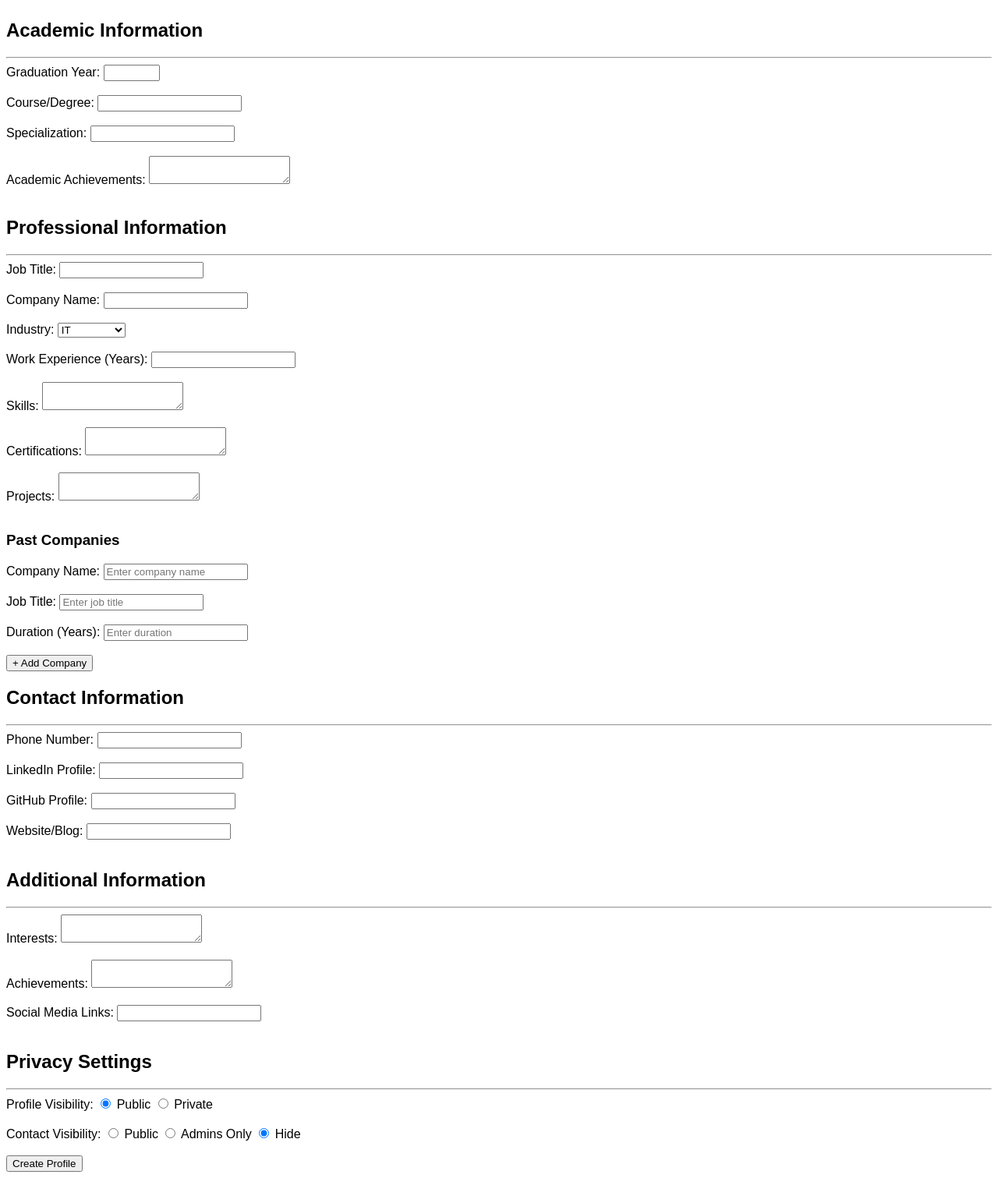
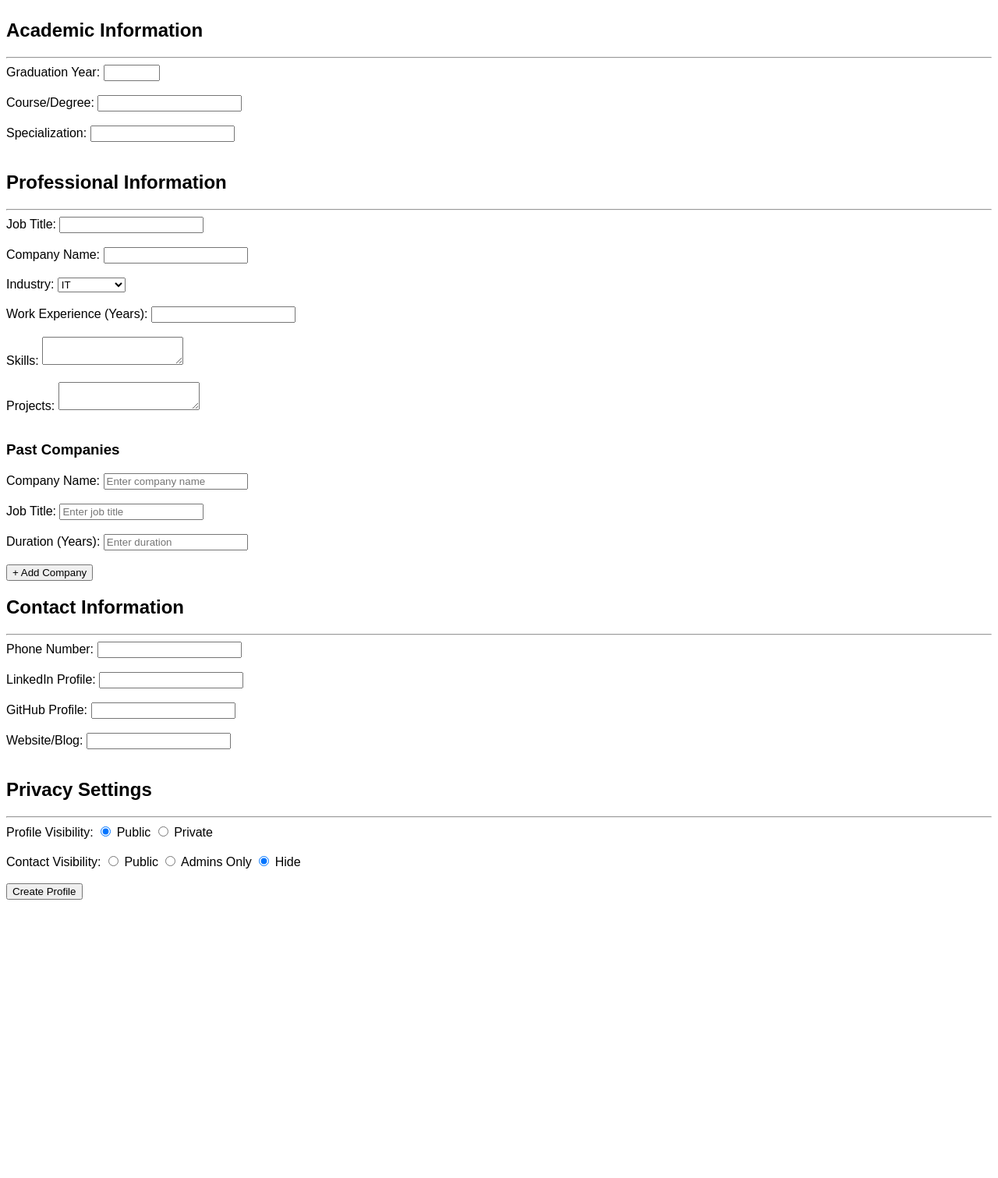
Before and after one commit to fanatic-pratik/Alumni_project, a PHP site: page /profile_creation.php in a window 1280 px wide. Shown: the part 285-1796 px from the top of the page at 78% size. After the commit the page ends 1447 px from the top, so only its background shows below. Run offline with PHP 8.4, Linux system fonts and the light colour scheme.

Commit message:
copied code from repo

```diff
--- a/users/profile_creation.php
+++ b/users/profile_creation.php
@@ -1,3 +1,86 @@
+<?php
+$servername = "localhost";
+$username = "root";
+$password = "";
+$dbname = "user_profiles";
+
+// Connect to database
+// $conn = new mysqli($servername, $username, $password, $dbname);
+// if ($conn->connect_error) {
+//     die("Connection failed: " . $conn->connect_error);
+// }
+
+if(isset($_POST['submit'])){
+// 🔴 Validate and Sanitize Input Function
+function clean_input($data) {
+    return htmlspecialchars(trim($data), ENT_QUOTES, 'UTF-8');
+}
+
+// 🛑 Validate and Sanitize Inputs
+$name = clean_input($_POST['name']);
+$dob = clean_input($_POST['dob']);
+$gender = clean_input($_POST['gender']);
+$bio = clean_input($_POST['bio']);
+
+$graduation_year = filter_var($_POST['graduation_year'], FILTER_VALIDATE_INT);
+$course = clean_input($_POST['course']);
+$specialization = clean_input($_POST['specialization']);
+
+$job_title = clean_input($_POST['job_titlecurr']);
+$company = clean_input($_POST['company']);
+$industry = clean_input($_POST['industry']);
+$experience = filter_var($_POST['experience'], FILTER_VALIDATE_INT);
+$skills = clean_input($_POST['skills']);
+$projects = clean_input($_POST['current_projects']);
+
+$phone = clean_input($_POST['phone']);
+$linkedin = filter_var($_POST['linkedin'], FILTER_VALIDATE_URL);
+$github = filter_var($_POST['github'], FILTER_VALIDATE_URL);
+$blog = filter_var($_POST['website'], FILTER_VALIDATE_URL);
+
+
+$errors= [];
+// 🛑 Validate Image Upload
+if (isset($_FILES['profile_picture']) && $_FILES['profile_picture']['size'] > 0) {
+    $allowed_types = ['image/jpeg', 'image/png', 'image/jpg'];
+    if (!in_array($_FILES['profile_picture']['type'], $allowed_types) && $_FILES['profile_picture']['size'] > 2 * 1024 * 1024) {
+        $errors['profile_picture']= "invalid file type or image size is more than 2mb";
+    }
+}
+
+function validateName($name) {
+    return preg_match("/^[a-zA-Z ]+$/", $name); // Only letters and spaces
+}
+
+// Function to validate Batch Year
+function validateGraduationYear($graduation_year) {
+    return preg_match("/^\d{4}$/", $graduation_year) && $graduation_year >= 2000 && $graduation_year <= date('Y');
+}
+
+function validateDOB($dob) {
+    return preg_match("/^\d{4}$/", $dob) && $dob <= 2010 && $dob <= date('Y');
+}
+
+
+
+
+// 🔴 Prepare SQL Statement to Prevent SQL Injection
+// $stmt = $conn->prepare("INSERT INTO users (name, dob, gender, bio, graduation_year, course, specialization, phone, linkedin, github) VALUES (?, ?, ?, ?, ?, ?, ?, ?, ?, ?)");
+// $stmt->bind_param("ssssisssss", $name, $dob, $gender, $bio, $graduation_year, $course, $specialization, $phone, $linkedin, $github);
+
+// if ($stmt->execute()) {
+//     echo "Profile updated successfully!";
+// } else {
+//     echo "Error: " . $stmt->error;
+// }
+
+// $stmt->close();
+// $conn->close();
+}
+?>
+
+
+
 <!DOCTYPE html>
 <html lang="en">
 <head>
@@ -9,7 +92,7 @@
 </head>
 <body>
 
-    <form action="update_profile.php" method="POST" enctype="multipart/form-data">
+    <form action=" " method="POST" enctype="multipart/form-data">
         <h2>Personal Information</h2>
         <hr>
 
@@ -38,13 +121,10 @@
         <input type="number" id="graduation_year" name="graduation_year" required min=1990 max=2025><br><br>
 
         <label for="course">Course/Degree:</label>
-        <input type="text" id="course" name="course" required><br><br>
+        <input type="text" id="course" name="course" maxlength="20" required><br><br>
 
         <label for="specialization">Specialization:</label>
-        <input type="text" id="specialization" name="specialization"><br><br>
-
-        <label for="academic_achievements">Academic Achievements:</label>
-        <textarea id="academic_achievements" name="academic_achievements"></textarea><br><br>
+        <input type="text" id="specialization" name="specialization" maxlength="20"><br><br>
 
         <h2>Professional Information</h2>
         <hr>
@@ -66,10 +146,9 @@
         <input type="number" id="experience" name="experience" min=0><br><br>
 
         <label for="skills">Skills:</label>
-        <textarea id="skills" name="skills"></textarea><br><br>
+        <textarea id="skills" name="skills" maxlength="100"></textarea><br><br>
 
-        <label for="certifications">Certifications:</label>
-        <textarea id="certifications" name="certifications"></textarea><br><br>
+
 
         <label for="current_projects">Projects:</label>
         <textarea id="current_projects" name="current_projects"></textarea><br><br>
@@ -106,16 +185,7 @@
         <label for="website">Website/Blog:</label>
         <input type="url" id="website" name="website"><br><br>
 
-        <h2>Additional Information</h2>
-        <hr>
-        <label for="interests">Interests:</label>
-        <textarea id="interests" name="interests"></textarea><br><br>
 
-        <label for="achievements">Achievements:</label>
-        <textarea id="achievements" name="achievements"></textarea><br><br>
-
-        <label for="social_media">Social Media Links:</label>
-        <input type="url" id="social_media" name="social_media"><br><br>
 
         <h2>Privacy Settings</h2>
         <hr>
@@ -133,7 +203,7 @@
         <input type="radio" id="contact_hide" name="contact_visibility" value="hide" checked>
         <label for="contact_hide">Hide</label><br><br>
 
-        <button type="submit">Create Profile</button>
+        <button type="submit" name="submit">Create Profile</button>
     </form>
 
 
```
